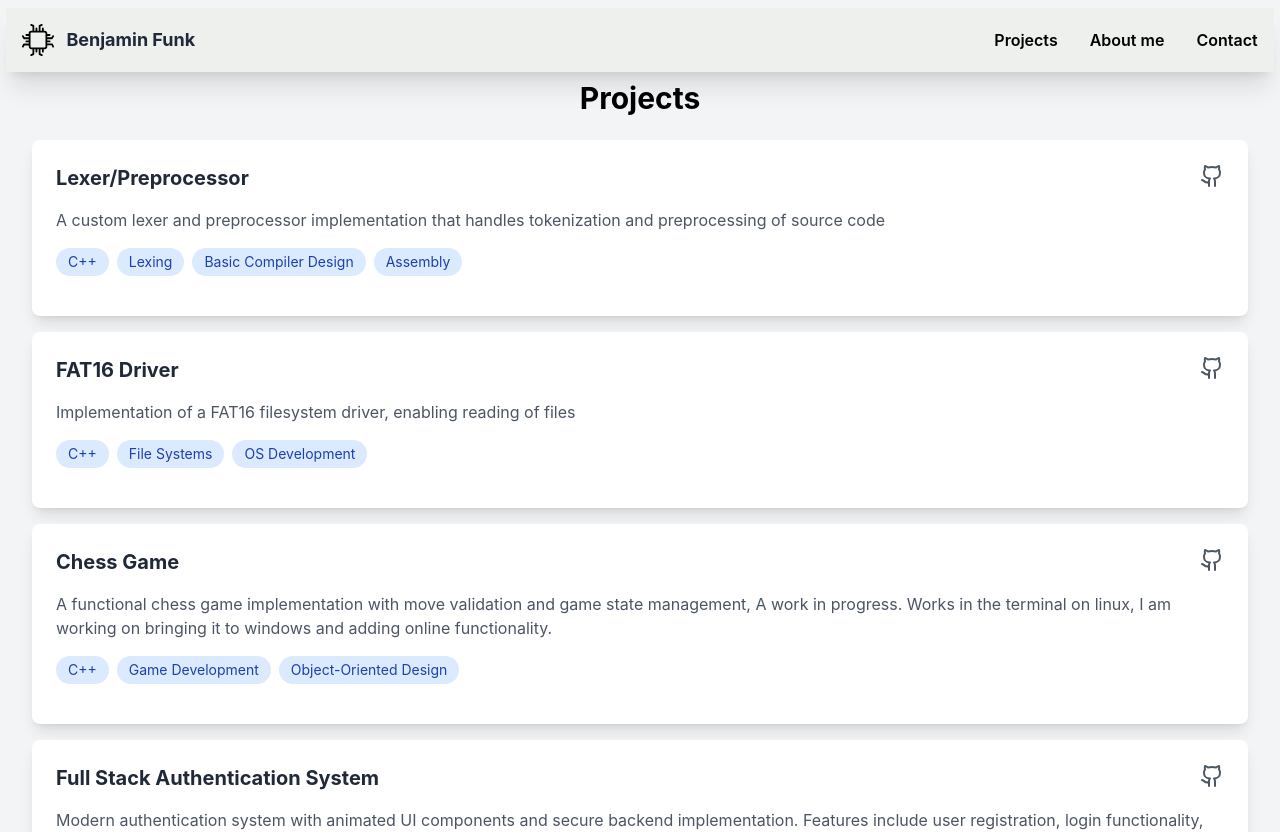
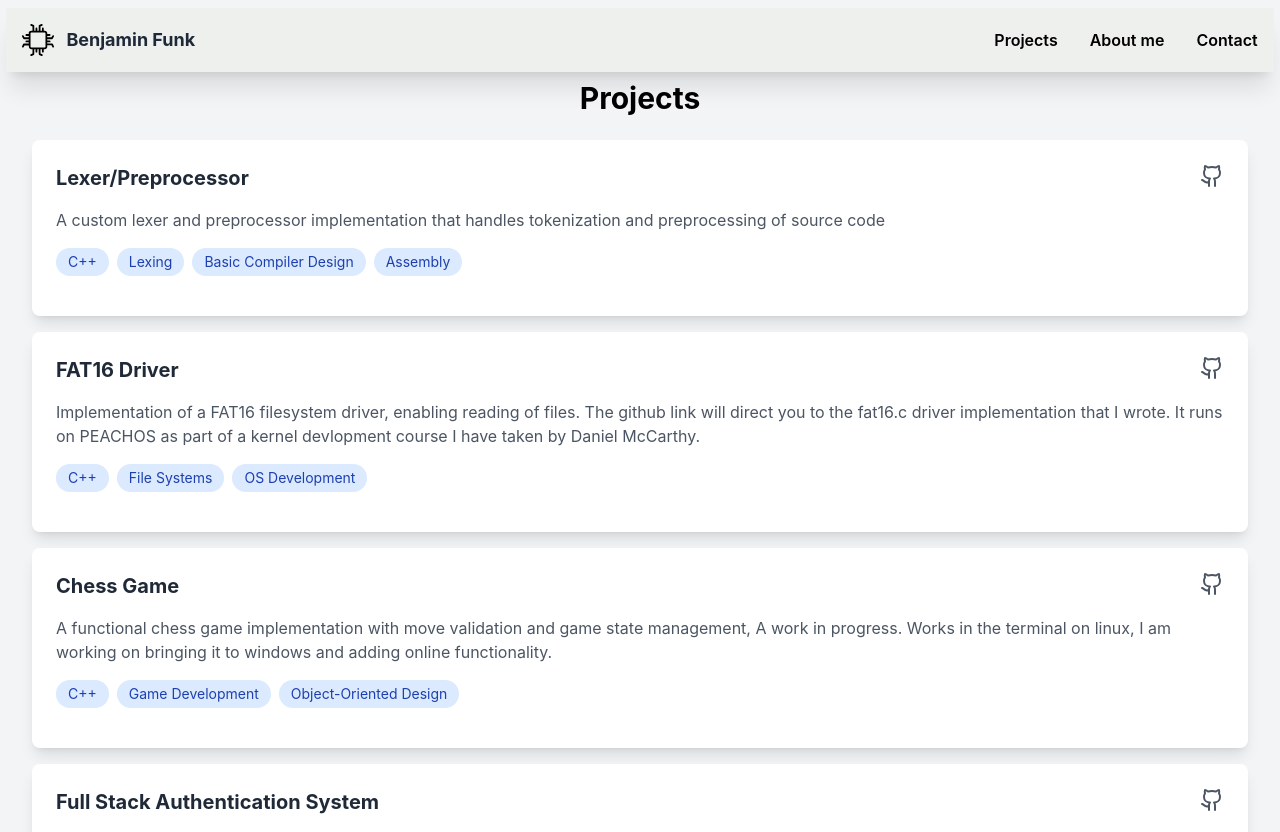
Before and after one commit to Git-Hub-Benjamin/my-portfolio, a React (Create React App) app: page / in a window 1280 px wide. Shown: the top 832 px of the page. Built offline with nearby package versions, Linux system fonts and the light colour scheme.

Commit message:
Fixed description

```diff
--- a/src/data/portfolioData.js
+++ b/src/data/portfolioData.js
@@ -10,7 +10,7 @@ export const projects = [
     },
     {
         title: "FAT16 Driver",
-        description: "Implementation of a FAT16 filesystem driver, enabling reading of files",
+        description: "Implementation of a FAT16 filesystem driver, enabling reading of files. The github link will direct you to the fat16.c driver implementation that I wrote. It runs on PEACHOS as part of a kernel devlopment course I have taken by Daniel McCarthy.",
         technologies: ["C++", "File Systems", "OS Development"],
         githubLink: "https://github.com/Git-Hub-Benjamin/fat16Driver/blob/main/src/fs/fat/fat16.c"
     },
```
